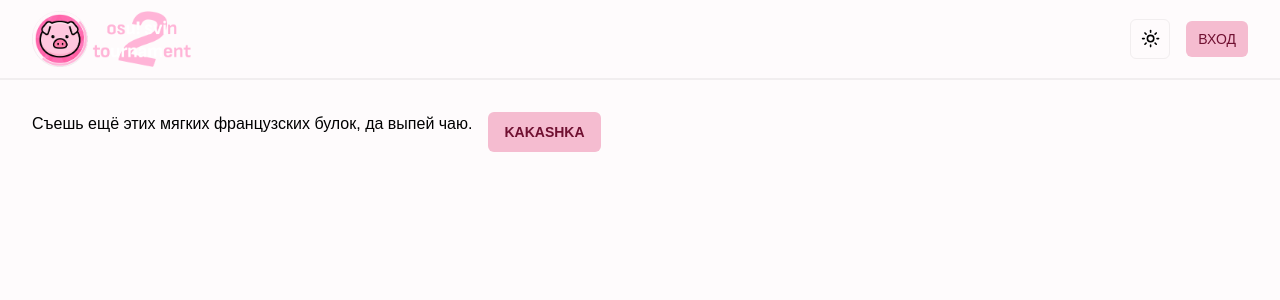
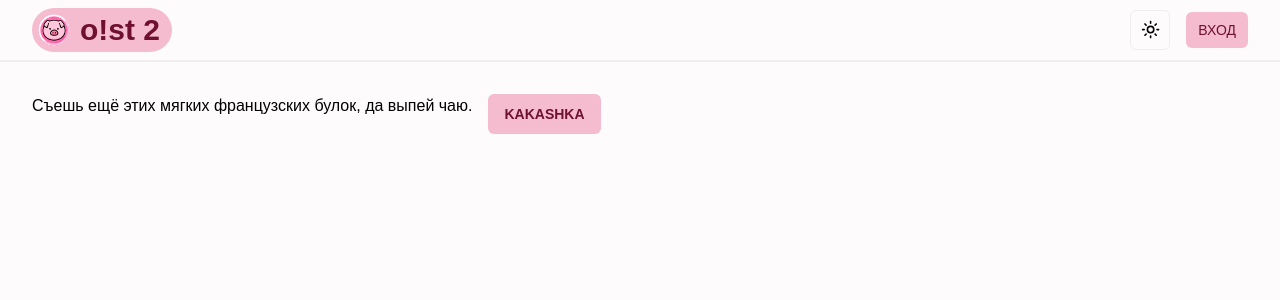
Before and after one commit to Crosbic/osusvin-client, a Next.js app: page / in a window 1280 px wide. Shown: the top 300 px of the page. Built offline with nearby package versions, Linux system fonts and the light colour scheme; a web font is replaced by a local one.

Commit message:
доделал хедер

```diff
--- a/package.json
+++ b/package.json
@@ -11,6 +11,7 @@
   "dependencies": {
     "@radix-ui/react-dialog": "^1.0.5",
     "@radix-ui/react-dropdown-menu": "^2.0.6",
+    "@radix-ui/react-hover-card": "^1.0.7",
     "@radix-ui/react-slot": "^1.0.2",
     "axios": "^1.6.8",
     "class-variance-authority": "^0.7.0",
--- a/src/app/globals.css
+++ b/src/app/globals.css
@@ -1,6 +1,14 @@
 @tailwind base;
 @tailwind components;
 @tailwind utilities;
+
+html, body {
+  height: 100%;
+}
+
+main {
+  height: calc(100% - 4.5rem);
+}
 
 @layer base {
   :root {
@@ -96,7 +104,6 @@
 /*  }*/
 /*}*/
 
-
 @layer base {
   * {
     @apply border-border;
--- a/src/app/layout.tsx
+++ b/src/app/layout.tsx
@@ -29,7 +29,7 @@ export default function RootLayout({
           disableTransitionOnChange
         >
           <Header />
-          {children}
+          <main>{children}</main>
         </ThemeProvider>
       </body>
     </html>
--- /dev/null
+++ b/src/shared/UserDropdownMenu/ui/UserDropDownStats.tsx
@@ -0,0 +1,64 @@
+'use client'
+
+import Image from 'next/image'
+import { useEffect, useState } from 'react'
+
+import {
+  DropdownMenu,
+  DropdownMenuContent,
+  DropdownMenuItem,
+  DropdownMenuLabel,
+  DropdownMenuSeparator,
+  DropdownMenuTrigger,
+} from '@/components/ui/dropdown-menu'
+import { IUser } from '@/widgets/header/features/AuthModal/interfaces'
+
+const UserDropdownMenu = () => {
+  const [user, setUser] = useState<IUser>()
+
+  const { username, avatarUrl = '', pp, rank, accuracy } = user ?? {}
+
+  useEffect(() => {
+    if (localStorage.getItem('jwt')) {
+      setUser(JSON.parse(localStorage.getItem('user') ?? '{}'))
+    }
+  }, [])
+
+  const handleLogOut = () => {
+    localStorage.removeItem('jwt')
+    localStorage.removeItem('user')
+    window.location.reload()
+  }
+
+  return (
+    <DropdownMenu>
+      <DropdownMenuTrigger>
+        <div className="flex flex-row gap-2 items-center cursor-pointer">
+          <div>{username}</div>
+          <Image
+            src={avatarUrl}
+            alt="avatar"
+            width="36"
+            height="36"
+            className="rounded-lg"
+          />
+        </div>
+      </DropdownMenuTrigger>
+      <DropdownMenuContent align="end" sideOffset={10} className="p-2">
+        <DropdownMenuLabel>Игровая статистика</DropdownMenuLabel>
+        <DropdownMenuSeparator />
+        <DropdownMenuLabel>pp: {pp}</DropdownMenuLabel>
+        <DropdownMenuLabel>acc: {accuracy?.toFixed(2)}</DropdownMenuLabel>
+        <DropdownMenuLabel>
+          rank: {rank?.toLocaleString('RU-ru')}
+        </DropdownMenuLabel>
+        <DropdownMenuSeparator />
+        <DropdownMenuItem onClick={handleLogOut}>
+          Выйти из аккаунта
+        </DropdownMenuItem>
+      </DropdownMenuContent>
+    </DropdownMenu>
+  )
+}
+
+export default UserDropdownMenu
--- a/src/widgets/header/ui/Header.tsx
+++ b/src/widgets/header/ui/Header.tsx
@@ -5,45 +5,32 @@ import Link from 'next/link'
 import { useEffect, useState } from 'react'
 
 import { ModeToggle } from '@/shared/ModeToggle/ui/ModeToggle'
-import { IUser } from '@/widgets/header/features/AuthModal/interfaces'
+import UserDropdownMenu from '@/shared/UserDropdownMenu/ui/UserDropDownStats'
 import { AuthModal } from '@/widgets/header/features/AuthModal/ui/AuthModal'
 
-import logo from '../../../../public/header-logo.png'
+import logo from '../../../../public/svin.png'
 
 export const Header = () => {
-  const [user, setUser] = useState<IUser>()
   const [token, setToken] = useState<string>()
-
-  const { username, avatarUrl = '' } = user ?? {}
 
   useEffect(() => {
     if (localStorage.getItem('jwt')) {
       setToken(localStorage.getItem('jwt') ?? '')
-      setUser(JSON.parse(localStorage.getItem('user') ?? '{}'))
     }
   }, [])
 
   return (
-    <div className="h-20 sticky flex items-center justify-between py-2 px-8 border-b-[2px]">
-      <Link href="/">
-        <Image src={logo} alt="svin logo" className="h-14 w-auto" priority />
+    <div className="h-18 sticky flex items-center justify-between py-2 px-8 border-b-[2px]">
+      <Link
+        href="/"
+        className="p-1 flex flex-row items-center justify-center gap-2 bg-primary rounded-full hover:bg-primary-foreground text-primary-foreground hover:text-primary ease-in-out duration-200"
+      >
+        <Image src={logo} alt="svin logo" className="h-9 w-auto" priority />
+        <div className="pr-2 font-bold text-3xl">o!st 2</div>
       </Link>
       <div className="flex items-center justify-between gap-4">
         <ModeToggle />
-        {token ? (
-          <div className="flex flex-row gap-2 items-center">
-            <div>{username}</div>
-            <Image
-              src={avatarUrl}
-              alt="avatar"
-              width="48"
-              height="48"
-              className="rounded-lg"
-            />
-          </div>
-        ) : (
-          <AuthModal />
-        )}
+        {token ? <UserDropdownMenu /> : <AuthModal />}
       </div>
     </div>
   )
```
Also changed, not shown: public/svin.png (added), 1 other file (tests, documents, lock files or other folders).
